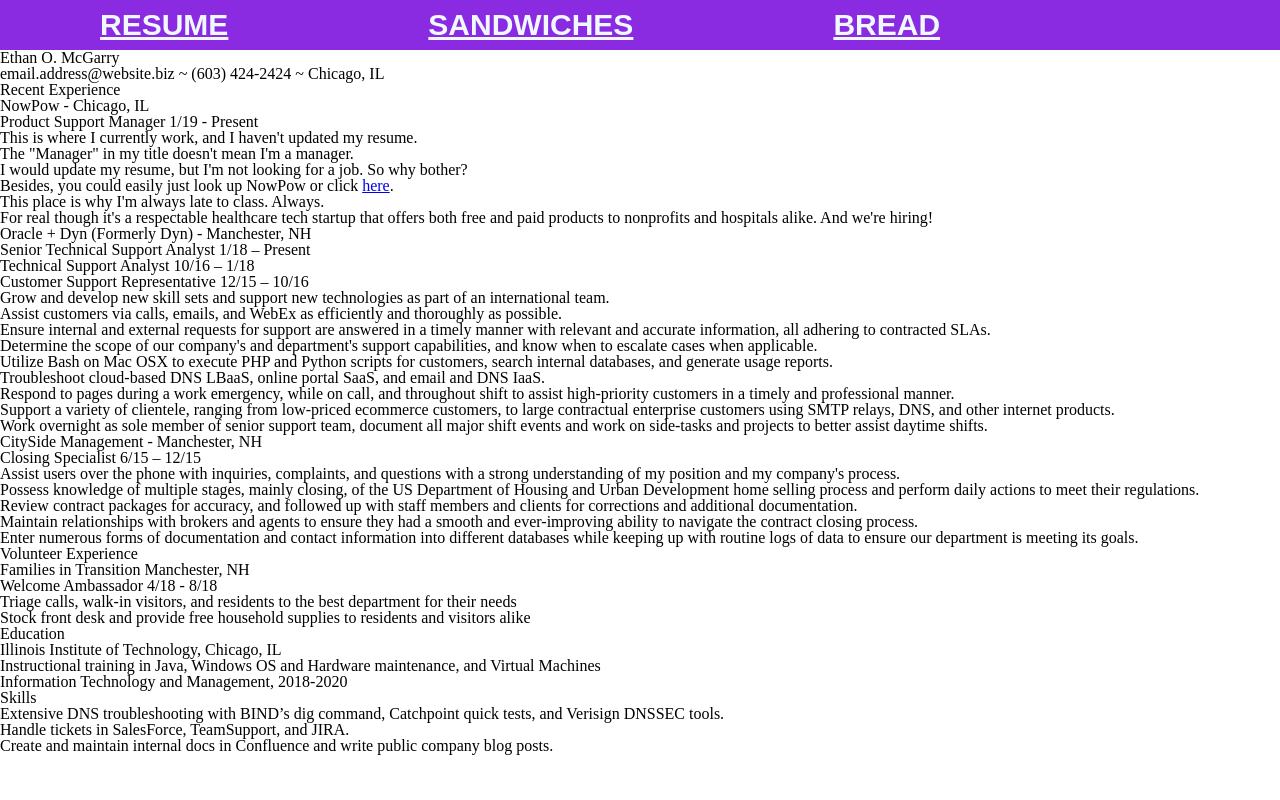
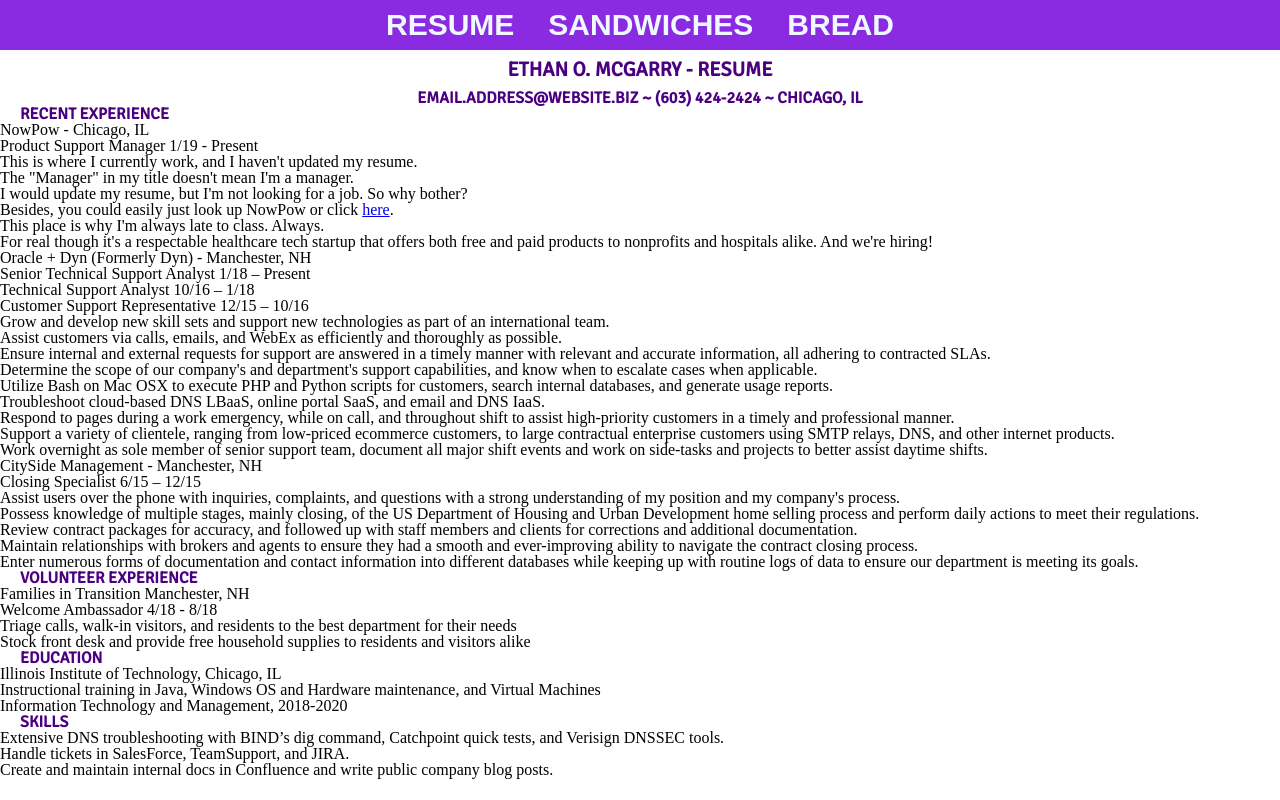
Before and after one commit to eomcgarry/Project2-EMcGarry, a plain HTML site: page index.html in a window 1280 px wide. Drawn offline with Linux system fonts and the light colour scheme.

Commit message:
Sections and Headers
Begin formatting CSS and HTML for sections and headers

```diff
--- a/index.html
+++ b/index.html
@@ -8,19 +8,21 @@
   <link href="https://fonts.googleapis.com/css?family=Signika" rel="stylesheet">
 </head>
 <body>
-  <section>
-  <nav id="toc">
+  <section class="resumeBody">
+  <nav class="tocBar">
+    <div class="tocContainer">
     <ul>
       <li><a href="index.html" title="You're already here">Resume</a></li>
       <li><a href="sandwiches.html" title="Look, sandwiches.">Sandwiches</a></li>
       <li><a href="breadfolder/bread.html" title="Bread">Bread</a></li>
     </ul>
+    </div>
   </nav>
   </section>
-  <section>
-    <h1 class="topHead">Ethan O. McGarry</h1>
+  <section class="resumeBody">
+    <h1 class="topHead">Ethan O. McGarry - Resume</h1>
    <h2><em>email.address@website.biz ~ (603) 424-2424 ~ Chicago, IL</em></h2>
-    <h3>Recent Experience</h3>
+    <h3 class="resume">Recent Experience</h3>
       <p><strong>NowPow</strong> - Chicago, IL</p>
         <p>Product Support Manager 1/19 - Present</p>
         <ul>
@@ -56,8 +58,8 @@
           <li>Enter numerous forms of documentation and contact information into different databases while keeping up with routine logs of data to ensure our department is meeting its goals.</li>
         </ul>
   </section>
-  <section>
-    <h3>Volunteer Experience</h3>
+  <section class="resumeBody">
+    <h3 class="resume">Volunteer Experience</h3>
       <p><strong>Families in Transition</strong> Manchester, NH</p>
       <p>Welcome Ambassador 4/18 - 8/18</p>
         <ul>
@@ -65,12 +67,12 @@
           <li>Stock front desk and provide free household supplies to residents and visitors alike</li>
         </ul>
   </section>
-  <section>
-    <h3>Education</h3>
+  <section class="resumeBody">
+    <h3 class="resume">Education</h3>
       <p>Illinois Institute of Technology, Chicago, IL</p>
       <p>Instructional training in Java, Windows OS and Hardware maintenance, and Virtual Machines</p>
       <p>Information Technology and Management, 2018-2020</p>
-    <h3>Skills</h3>
+    <h3 class="resume">Skills</h3>
       <ul>
         <li>Extensive DNS troubleshooting with BIND’s dig command, Catchpoint quick tests, and Verisign DNSSEC tools.</li>
         <li>Handle tickets in SalesForce, TeamSupport, and JIRA. </li>
--- a/style/style.css
+++ b/style/style.css
@@ -5,41 +5,75 @@
 
 /*Styling for table of contents*/
 
-nav#toc ul {
-	list-style-type: none;
-	padding: 0;
-	margin: 0;
+.tocBar {
 	overflow: hidden;
 	background-color: #8A2BE2;
+	width: 100%;
 }
 
-nav#toc ul li {
-	float: left;
-	margin: 0 90px;
+.tocBar ul {
+	padding: 0px;
+	margin: 0px;
+	text-align:center;
 }
 
-nav#toc ul li a {
-	display: block;
+.tocBar li {
+	list-style-type: none;
+	padding: 5px;
+	margin: 0px;
+	display: inline;
+}
+
+.tocBar ul li a {
 	padding: 10px;
 	font-size: 30px;
 	color: 	#F0F8FF;
+	text-decoration: none;
 	font-weight: bold;
 	text-transform: uppercase;
 	font-family: Arial, sans-serif;
 	background-color: #8A2BE2;
+	display: inline-block;
 }
 
-nav#toc ul li a:hover {
+.tocBar ul li a:hover {
 	background-color: #4B0082;
 }
 
-nav#toc ul li a:active {
+.tocBar ul li a:active {
 	color: 	#FFC0CB;
 }
 
-h1#topHead {
+h1 {
+	text-align: center;
+	padding: 10px;
 	color: #4B0082;
 	font-weight: bold;
+	font-size: 20px;
 	text-transform: uppercase;
 	font-family: 'Signika', sans-serif;
 }
+
+h2 {
+	text-align: center;
+	padding: 0px;
+	color: #4B0082;
+	font-weight: bold;
+	font-size: 16px;
+	text-transform: uppercase;
+	font-family: 'Signika', sans-serif;
+}
+
+.resume {
+	text-align: left;
+	padding-left: 20px;
+	color: #4B0082;
+	font-weight: bold;
+	font-size: 16px;
+	text-transform: uppercase;
+	font-family: 'Signika', sans-serif;
+}
+
+.resumeBody ul li{
+	list-style-type: square;
+}
```
Also changed, not shown: breadfolder/bread.html (+3 -1 lines), sandwiches.html (+6 -2 lines).
